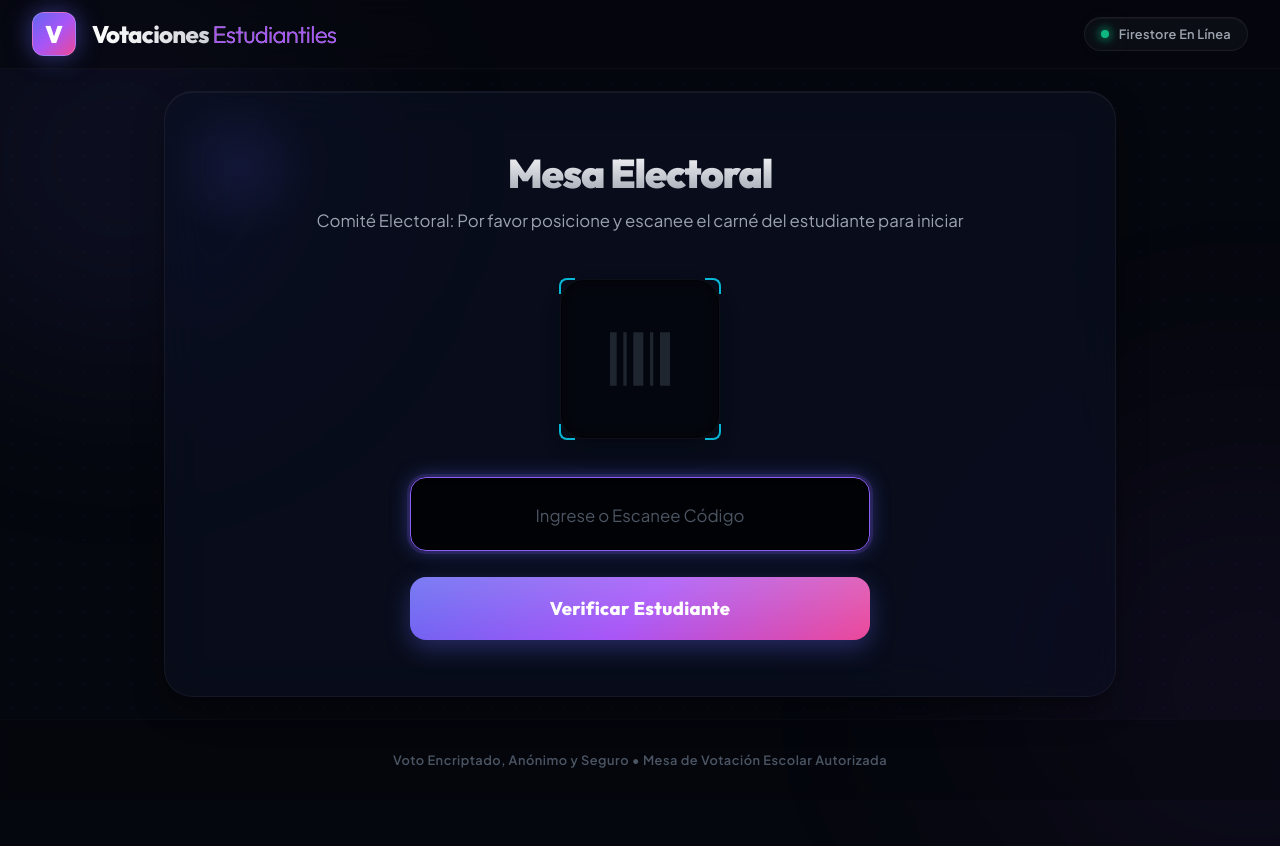
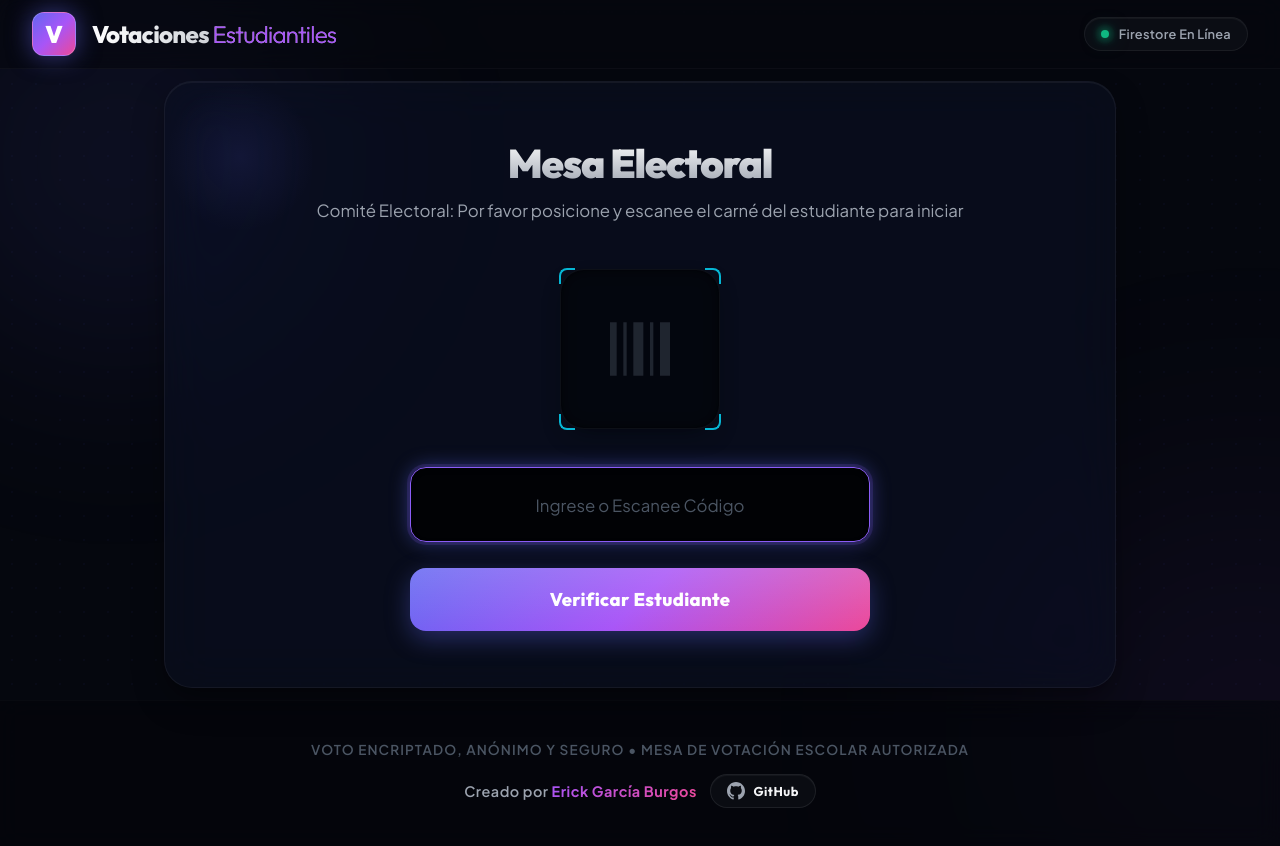
Before and after one commit to Cormanox/Votaciones_CTP, a plain HTML site: page index.html in a window 1280 px wide. Shown: the top 846 px of the page. Drawn offline with Linux system fonts and the light colour scheme; no server answers.

Commit message:
Enhance footer with author credit and GitHub link
Add a structured footer block that includes an author credit and a GitHub button (SVG icon + link). Introduce new classes (.footer-content, .footer-security, .footer-author, .author-name, .github-btn, .github-icon) and styles to improve layout, spacing, backdrop blur, and interactive hover effects. Also update footer padding and background opacity for better contrast and readability, and include accessibility attributes (target, rel, aria-label) on the external link.

```diff
--- a/index.html
+++ b/index.html
@@ -142,7 +142,18 @@
 
     <!-- Footer Information -->
     <footer>
-        <p>Voto Encriptado, Anónimo y Seguro • Mesa de Votación Escolar Autorizada</p>
+        <div class="footer-content">
+            <p class="footer-security">Voto Encriptado, Anónimo y Seguro • Mesa de Votación Escolar Autorizada</p>
+            <div class="footer-author">
+                <span>Creado por <strong class="author-name">Erick García Burgos</strong></span>
+                <a href="https://github.com/Cormanox" target="_blank" rel="noopener noreferrer" class="github-btn" aria-label="GitHub Profile">
+                    <svg viewBox="0 0 24 24" width="18" height="18" class="github-icon">
+                        <path d="M12 0c-6.626 0-12 5.373-12 12 0 5.302 3.438 9.8 8.207 11.387.599.111.793-.261.793-.577v-2.234c-3.338.726-4.033-1.416-4.033-1.416-.546-1.387-1.333-1.756-1.333-1.756-1.089-.745.083-.729.083-.729 1.205.084 1.839 1.237 1.839 1.237 1.07 1.834 2.807 1.304 3.492.997.107-.775.418-1.305.762-1.604-2.665-.305-5.467-1.334-5.467-5.931 0-1.311.469-2.381 1.236-3.221-.124-.303-.535-1.524.117-3.176 0 0 1.008-.322 3.301 1.23.957-.266 1.983-.399 3.003-.404 1.02.005 2.047.138 3.006.404 2.291-1.552 3.297-1.23 3.297-1.23.653 1.653.242 2.874.118 3.176.77.84 1.235 1.911 1.235 3.221 0 4.609-2.807 5.624-5.479 5.921.43.372.823 1.102.823 2.222v3.293c0 .319.192.694.801.576 4.765-1.589 8.199-6.086 8.199-11.386 0-6.627-5.373-12-12-12z"/>
+                    </svg>
+                    <span>GitHub</span>
+                </a>
+            </div>
+        </div>
     </footer>
 
     <!-- App JavaScript Logic (Modular CDN load supported) -->
--- a/style.css
+++ b/style.css
@@ -913,17 +913,90 @@ main {
 /* Footer styling */
 footer {
     width: 100%;
-    padding: 2rem;
+    padding: 2.5rem 2rem;
     text-align: center;
     border-top: 1px solid rgba(255, 255, 255, 0.02);
-    background: rgba(4, 5, 10, 0.4);
-    backdrop-filter: blur(5px);
+    background: rgba(4, 5, 10, 0.6);
+    backdrop-filter: blur(12px);
+    -webkit-backdrop-filter: blur(12px);
     color: var(--text-muted);
     font-size: 0.8rem;
     font-weight: 600;
     letter-spacing: 0.04em;
     margin-top: auto;
+    display: flex;
+    justify-content: center;
+    align-items: center;
 }
+
+.footer-content {
+    max-width: 1000px;
+    width: 100%;
+    display: flex;
+    flex-direction: column;
+    align-items: center;
+    gap: 1rem;
+}
+
+.footer-security {
+    font-size: 0.85rem;
+    color: var(--text-muted);
+    text-transform: uppercase;
+    letter-spacing: 0.08em;
+}
+
+.footer-author {
+    display: flex;
+    align-items: center;
+    gap: 0.85rem;
+    font-size: 0.9rem;
+    color: var(--text-secondary);
+}
+
+.author-name {
+    color: var(--text-primary);
+    font-weight: 700;
+    background: linear-gradient(135deg, #a855f7 0%, #ec4899 100%);
+    -webkit-background-clip: text;
+    -webkit-text-fill-color: transparent;
+}
+
+/* GitHub Button Styling */
+.github-btn {
+    display: inline-flex;
+    align-items: center;
+    gap: 0.5rem;
+    padding: 0.45rem 1rem;
+    background: rgba(255, 255, 255, 0.03);
+    border: 1px solid rgba(255, 255, 255, 0.08);
+    border-radius: 2rem;
+    color: var(--text-primary);
+    text-decoration: none;
+    font-family: var(--font-display);
+    font-weight: 700;
+    font-size: 0.8rem;
+    transition: var(--transition-premium);
+    box-shadow: inset 0 1px 1px rgba(255, 255, 255, 0.05);
+}
+
+.github-icon {
+    fill: var(--text-secondary);
+    transition: var(--transition-premium);
+}
+
+.github-btn:hover {
+    background: rgba(255, 255, 255, 0.08);
+    border-color: rgba(99, 102, 241, 0.4);
+    box-shadow: 0 0 15px rgba(99, 102, 241, 0.25);
+    transform: translateY(-2px);
+    color: #fff;
+}
+
+.github-btn:hover .github-icon {
+    fill: #fff;
+    transform: rotate(360deg);
+}
+
 
 /* Loading Spinner */
 .spinner {
```
